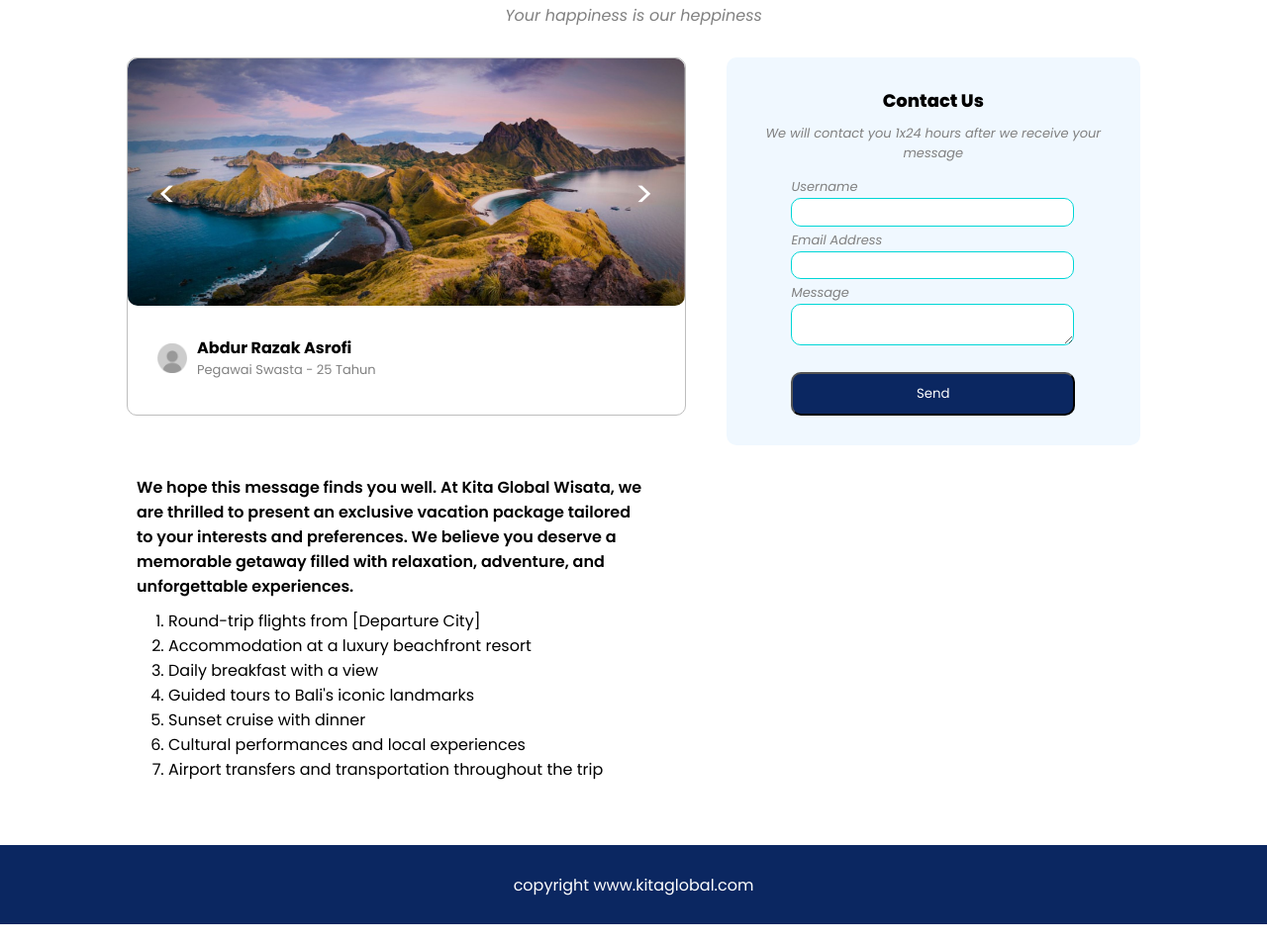
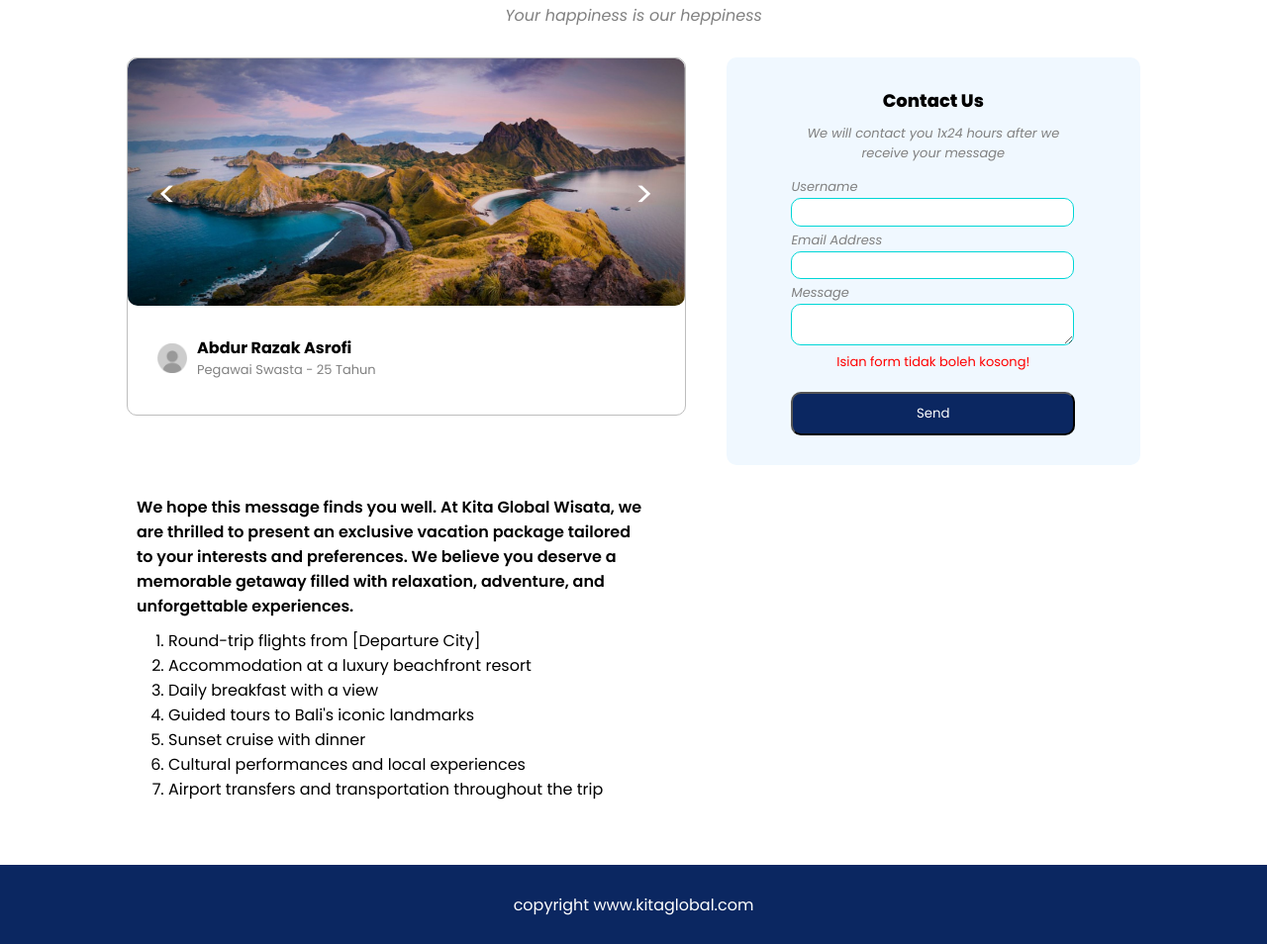
Before and after one commit to revou-fundamental-course/29-apr-24-N4ruto4j4, a plain HTML site: page index.html in a window 1280 px wide. Shown: the part 1251-2205 px from the top of the page at 99% size. Drawn offline with Linux system fonts and the light colour scheme; a web font is replaced by a local one.

Commit message:
perbaikan message paragraf

```diff
--- a/css/style.css
+++ b/css/style.css
@@ -22,7 +22,8 @@ html {
 
 #error {
   color: red;
-  display: none;
+  display: block;
+  font-size: small;
 }
 
 .container {
@@ -490,7 +491,7 @@ section > .container > header {
 }
 
 #message > .container > .flex > .right > p {
-  width: 100%;
+  width: 80%;
   margin-top: 10px;
   margin-bottom: 10px;
   font-size: small;
```
